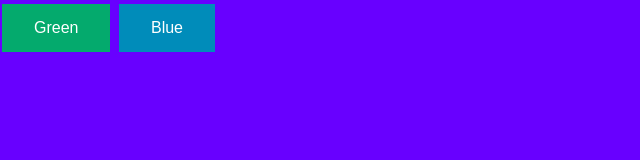
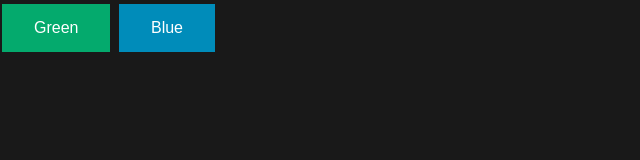
Before and after one commit to maxa2028/murderdrones, a plain HTML site: page index.html in a window 1280 px wide. Shown: the whole page, without its empty margins (0-640 px from the left). Drawn offline with Linux system fonts and the light colour scheme.

Commit message:
Update index.html

```diff
--- a/index.html
+++ b/index.html
@@ -6,7 +6,7 @@
     <title>muder drones</title>
     <style>
         body {
-      background-color: #6800ff;
+      background-color: rgb(25, 25, 25);
       font-family: -apple-system,BlinkMacSystemFont,Segoe UI,Roboto,Helvetica,Arial,sans-serif,Apple Color Emoji,Segoe UI Emoji;
       margin: 0;
       padding: 0;
```
